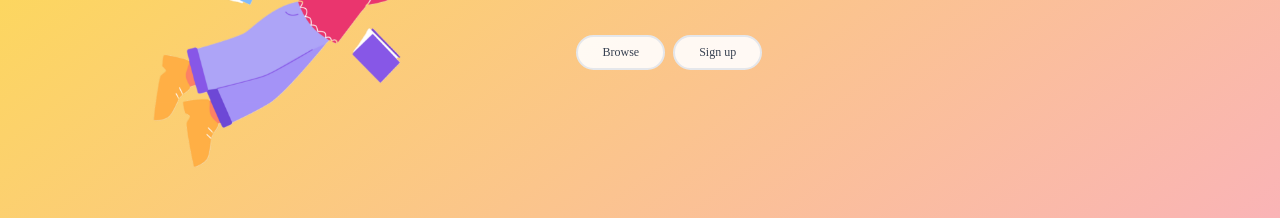
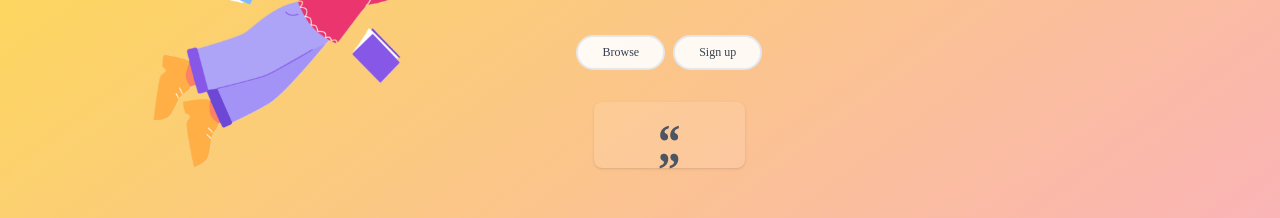
Before and after one commit to Tiefengnom/Bookbandits, a React (Create React App) app in the folder frontend/: page / in a window 1280 px wide. Shown: the part 334-552 px from the top of the page. Built offline with nearby package versions, Linux system fonts and the light colour scheme; no server answers.

Commit message:
add quotes to landing page

```diff
--- a/frontend/src/pages/Home.js
+++ b/frontend/src/pages/Home.js
@@ -5,6 +5,7 @@ import "../index.css";
 import girl from "../assets/flyer-girl.png";
 import boy from "../assets/flyer-boy.png";
 import Cards from "../components/Cards";
+import Quotes from "../components/Quotes";
 // import Carousell from "../components/Carousell"
 //right now catalogue is a component in home and a stand-alone page..need to decide
 
@@ -32,6 +33,8 @@ const Home = () => {
                             Sign up
                         </button>
                     </div>
+
+                    <Quotes/>
                 </div>
 
                 <div className='right w-1/3'>
```
